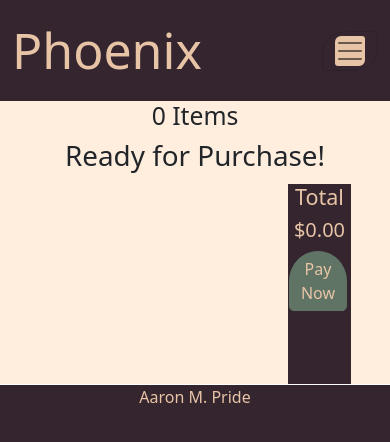
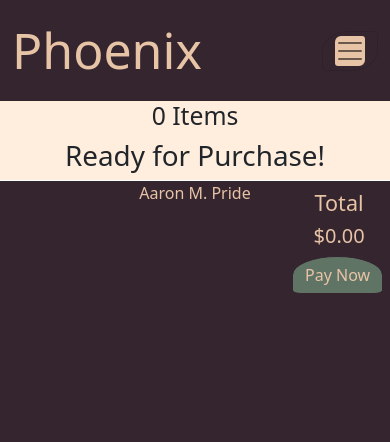
Before and after one commit to aparriodne/reactstore-107, a React (Create React App) app: page /cart in a window 390 px wide. Shown: the top 442 px of the page. Built offline with nearby package versions, Linux system fonts and the light colour scheme.

Commit message:
css clean up and orginize

```diff
--- a/src/components/navbar.css
+++ b/src/components/navbar.css
@@ -1,51 +1,58 @@
+/* navbar bckgrn color */
 nav.navbar.navbar-expand-lg.bg-body-tertiary{
     background-color: #34252f;
 }
+
+
+/* Phoenix */
 nav .navbar-brand{
     font-size: 50px;
     color:#e8c4a6;
 }
+
+nav .navbar-brand:hover{
+    color: #607466;
+}
+
+
+/* home lnk */
 a.nav-link.active{
     color: #e8c4a6 !important;
-
 }
 
 a.nav-link.active:hover{
     color: #607466 !important;
 }
 
+
+/* C, A, AP lnks */
 a.nav-link {
     color: #e8c4a6;
 }
+
 a.nav-link:hover{
-    color: none;
-}
-button.btn-outline-success{
-    background-color: #e8c4a6;
-    color: #34252f;
-    border-color: #607466;
+    color: #607466;
 }
 
+
+/* lnk drp dwn btn */
 span.navbar-toggler-icon{
     background-color: #e8c4a6;
     border-radius: 20% 10% 20% 10% !important;
 }
+
 button.navbar-toggler:hover{
     border-radius: 20% 10% 20% 10% !important;
     background-color: #607466;
     padding: 5px;
 }
 
-button.btn-outline-success:hover{
-    background-color: #607466;
-}
-nav .navbar-brand:hover{
-    color: #607466;
-}
-a.nav-link:hover{
-    color: #607466;
+.navbar-toggler{
+    color:#34252f !important;
 }
 
+
+/* cart lnk */
 form.d-flex .btn-outline-success{
     color:#e8c4a6;
     border: solid #e8c4a6
@@ -55,15 +62,14 @@ form.d-flex .btn-outline-success:hover{
     background-color: #607466;
 }
 
-.navbar-toggler{
-    color:#34252f !important;
-}
-
 .cart:active{
+    border-color: #34252f !important;
     background-color: #e8c4a6 !important;
     color: #34252f !important;
 }
 
+
+/* cart count id */
 #indi{
     background-color: #607466 !important;
     color: #e8c4a6;
--- a/src/components/navbar.jsx
+++ b/src/components/navbar.jsx
@@ -1,5 +1,4 @@
 import "./navbar.css";
-
 import {Link} from 'react-router-dom'
 import { useContext } from "react";
 import globalContext from './../state/globalContext';
@@ -7,9 +6,6 @@ import globalContext from './../state/globalContext';
 function Navbar(){
 
   const numOfProd = useContext(globalContext).getNumberOfProducts;
-
-
-
 
 
     return (
--- a/src/components/product.css
+++ b/src/components/product.css
@@ -1,3 +1,12 @@
+/* cat pg */
+@media (max-width: 400px){
+    .product{
+        width:85%;
+        margin-left: 2%;
+        height: auto;
+    }
+}
+/* prod ctr*/
 .product{
     display: inline-block;
     width:200px;
@@ -11,12 +20,12 @@
 .product:hover{
     border: 5px solid #607466;
 }
-
+/* prod title */
 .product h5{
     color: black;
     text-transform: capitalize;
 }
-
+/* prod img */
 .product img{
     margin-top: 30px;
     width: 150px;
@@ -24,6 +33,7 @@
     border-radius: 50px;
 }
 
+/* P & T ctr */
 .prices{
     display: flex;
 }
@@ -32,6 +42,7 @@
     flex: 1;
 }
 
+/* cnt & add ctr */
 .control{
     display: flex;
     padding-left: 20%;
@@ -41,15 +52,9 @@
     margin-left: 7px;
 }
 
+/* add btn */
 #addbtn:active{
     background-color: #34252f;
     color: #607466;
+    border-color: #607466;
 }
-
-@media (max-width: 400px){
-    .product{
-        width:85%;
-        margin-left: 2%;
-        height: auto;
-    }
-}
--- a/src/components/productInCart.css
+++ b/src/components/productInCart.css
@@ -1,18 +1,34 @@
+/* product img ,cnt ,ttl */
 .prod-cart{
+    border:2px solid #34252f;
     background-color: #e8c4a6;
+    color: #34252f;
     text-transform: capitalize;
-    color: #34252f;
-    display: flex;
+    flex-direction: column;
+    flex: 15%;
+    margin: .5px;
+}
+
+
+/* img*/
+.img{
+    margin: 10px 10px;
+}
+.img img{
     height: 100px;
-    border-bottom:5px solid #34252f;
+    width: 100px;
+    object-fit: cover;
 }
-.prod-cart img{
-    width: 0%;
-    flex:1
+
+
+/* cnt */
+.cnt h5{
+    font-size: 22px;
 }
-.prod-cart h5{
-    flex:3
+
+
+/* ttl */
+.pay{
+    text-decoration: underline;
+    text-underline-offset:2px;
 }
-label{
-    margin-right: 10px;
-}
--- a/src/components/productInCart.jsx
+++ b/src/components/productInCart.jsx
@@ -9,10 +9,14 @@ function ProductInCart(props){
 
     return (
         <div className='prod-cart'>
-            <img src={'/images/' + props.data.image} alt='' />
-            <h5>{props.data.title}{' Quantity: '}{props.data.quantity}</h5>
+            <div className='img sqr'>
+                <img src={'/images/' + props.data.image} alt='' />
+            </div>
+            <div className='cnt'>
+                <h5>{props.data.title}{' Quantity: '}{props.data.quantity}</h5>
+            </div>
             <div>
-                <label>${getTotal()}</label>
+                <label className='pay'>Price: ${getTotal()}</label>
             </div>
         </div>
     );
--- a/src/pages/about.jsx
+++ b/src/pages/about.jsx
@@ -13,15 +13,12 @@ const [displayEmail, setDisplayEmail] = useState(false);
         if(displayEmail){
             return<h3>michaelproudfoot@yail.com</h3>
         }
-        else {
-            return null;
-        }
     }
 
     return(
         <div className='about'>
             <h1>What makes us, us!</h1>
-            {getEmailSection()}
+            <div className="mail">{getEmailSection()}</div>
             <button className="emailbtn" onClick={toggleEmail}> Show Email  </button>
 
         </div>
--- a/src/pages/cart.css
+++ b/src/pages/cart.css
@@ -1,21 +1,58 @@
-.cart .parent{
-    margin: 3% 10% 0% 10%;
-    display: flex;
-}
-.cart .products{
-    flex: 4;
-}
-.cart .total{
-    background-color: #34252f;
-    color: #e8c4a6;
-    flex: 1;
-    height: 200px;
-}
+/* cart pg */
 .cart{
     background-color: #ffedde;
     background-size: cover;
 }
+
+
+/* basket */
+.basket{
+    display: flex;
+    /* border:5px solid red; */
+}
+
+
+/* item & price */
+.products{
+    display: flex;
+    flex-direction: row;
+    flex-wrap:wrap;
+    flex:4;
+}
+
+
+/* pay ctr */
+.total{
+    background-color: #34252f;
+    color: #e8c4a6;
+    /* border:5px solid orange; */
+    flex: 1;
+
+}
+
+.totdis{
+    position:fixed;
+    right: 0;
+    padding-right: 5%;
+}
+
+
+.total h4{
+    margin-top: 10px;
+}
+
 .paybtn:active{
     background-color: #e8c4a6 !important;
     color: #607466 !important;
+    border-color:#607466 !important ;
 }
+
+@media (max-width: 700px){
+    .total{
+        flex: 1.2
+    }
+    .totdis{
+        padding-right: 0%;
+    margin-right: 1%;
+    }
+}
--- a/src/pages/cart.jsx
+++ b/src/pages/cart.jsx
@@ -23,7 +23,7 @@ function Cart(){
         <div className='cart'>
             <h2>{numOfProd()} Items</h2>
             <h1>Ready for Purchase!</h1>
-            <div className='parent'>
+            <div className='basket'>
                 <div className='products'>
                     {cart.map((prod) => (
                         <ProductInCart key={prod._id} data={prod}></ProductInCart>
@@ -31,12 +31,13 @@ function Cart(){
                 </div>
 
                 <div className='total'>
-                    <h4>Total</h4>
+                    <div className='totdis'>
+                        <h4>Total</h4>
 
-                    <h5>${getTotalPay()}</h5>
+                        <h5>${getTotalPay()}</h5>
 
-                    <button className='paybtn btn btn-success'>Pay Now</button>
-
+                        <button className='paybtn btn btn-success'>Pay Now</button>
+                    </div>
                 </div>
             </div>
         </div>
--- a/src/pages/catalog.css
+++ b/src/pages/catalog.css
@@ -56,6 +56,7 @@ button.btn-success:hover{
 .cats:active{
     background-color: #e8c4a6 !important;
     color: #607466 !important;
+    border-color: #607466 !important;
 }
 
 /* add btns */
```
